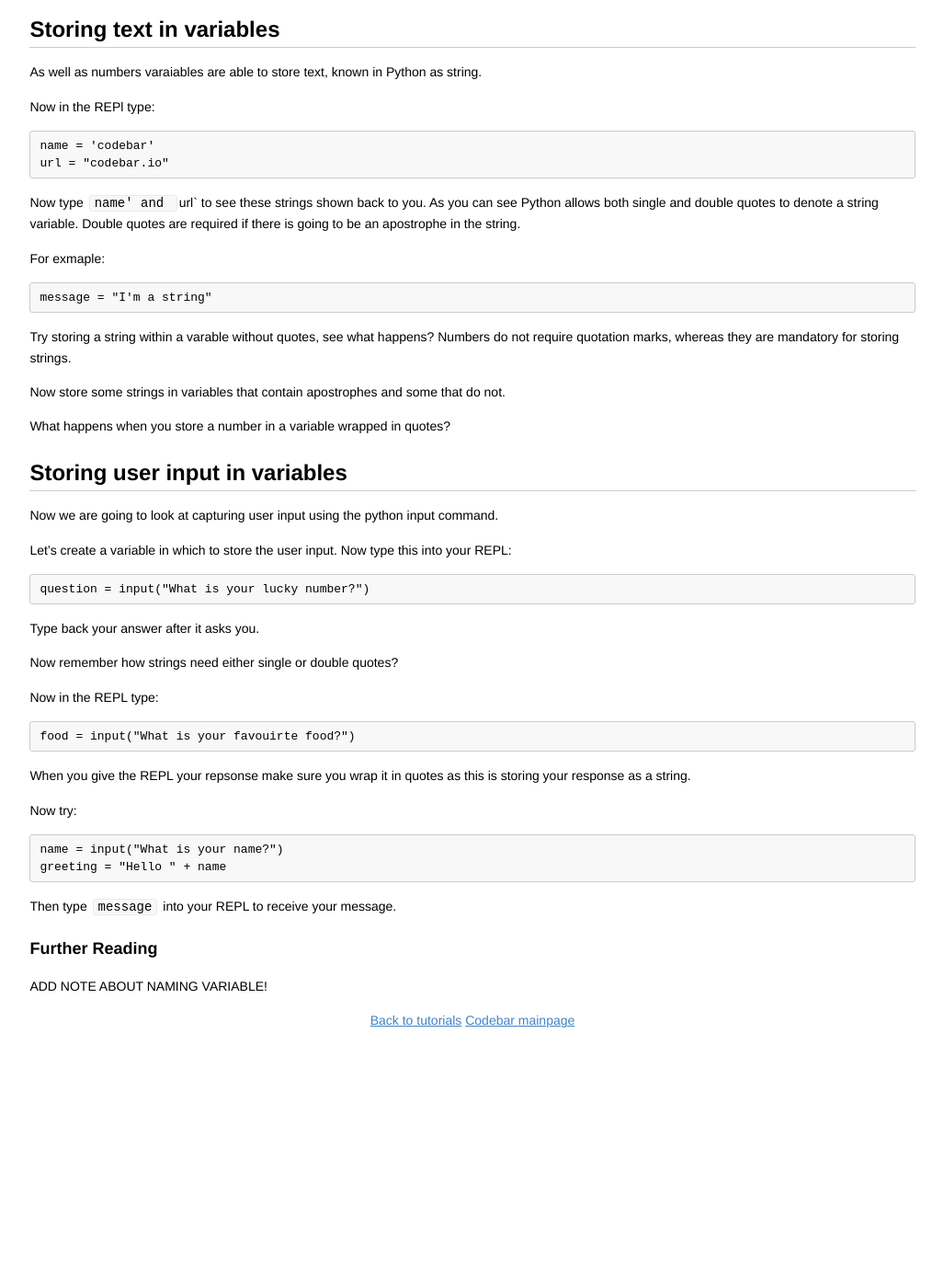
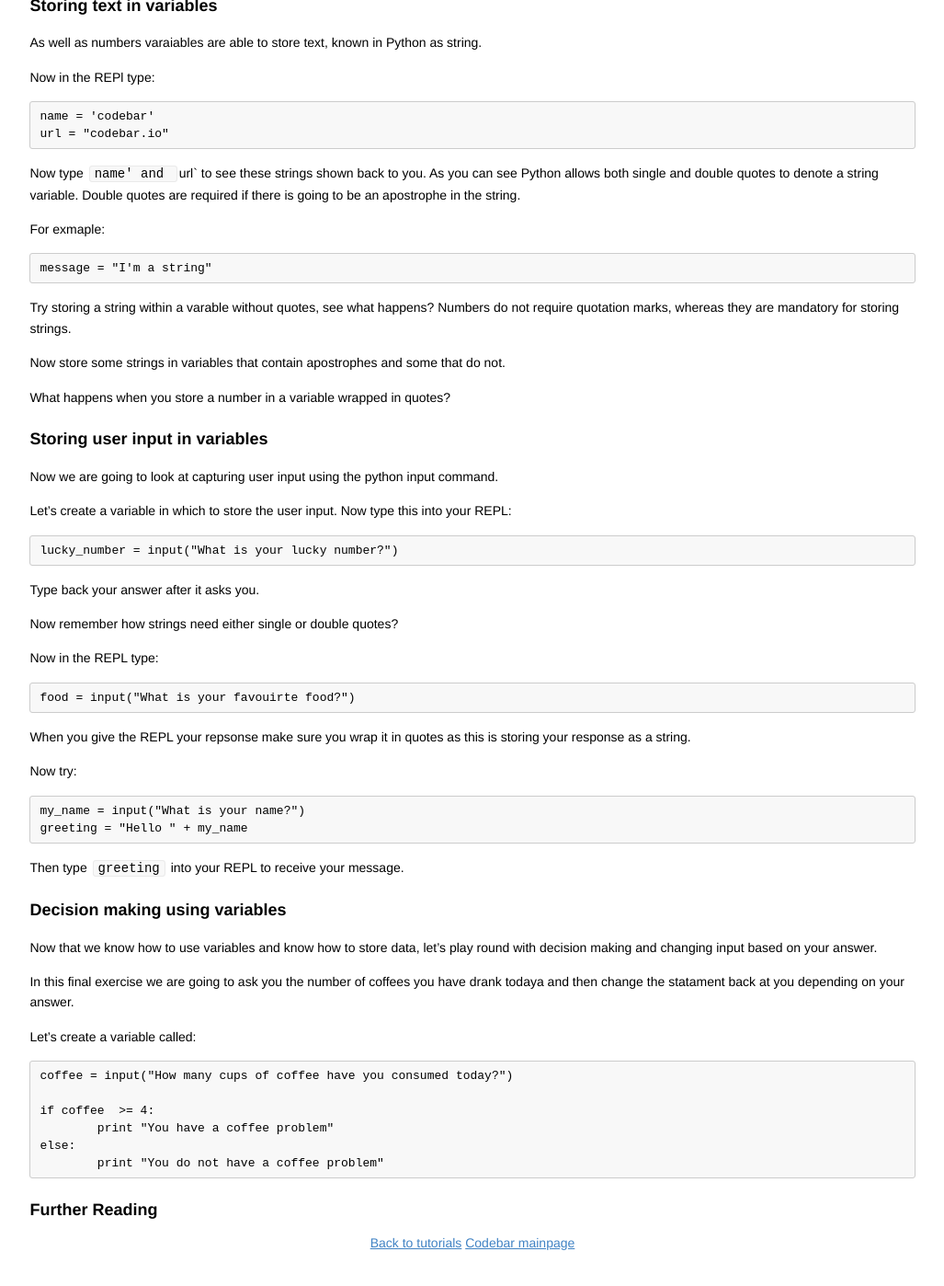
Before and after one commit to codebar/tutorials, a Jekyll site: the page built from python/lesson2/tutorial.md, in a window 1280 px wide and 1400 px high, scrolled down 817 px. Shown: the whole window at 92% size, without its empty margins (126-1153 px from the left). Built offline with Jekyll 4.4.1, drawn with Linux system fonts in a browser that asks for light colours; Markdown is read by kramdown in place of the engine named in the settings; before the commit the page ends 1976 px from its top, so only the background shows below that.

Commit message:
python tutorial conditions for final task

```diff
--- a/python/lesson2/tutorial.md
+++ b/python/lesson2/tutorial.md
@@ -5,7 +5,7 @@ title: Python tutorial 2
 
 In this tutorial we are going to look at variables, user input and decision making.
 
-##Creating a variable
+### Creating a variable
 
 Python allows us to store data in something called variables so that we are able to use this data at a later point. To place an item in a variable we give it a name then set its value.
 
@@ -17,7 +17,7 @@ In this example you have now stored the value `2015` into the variable `year`. S
 
 How about saving your age into a variable or your lucky number? Have a play around with storing numbers into variables. Let us know if you think of something more exciting to store in variables than the year.
 
-##Storing numbers in variables
+### Storing numbers in variables
 
 Now that you are familair with the use of variables, we are able to combine variables with the maths operations we learnt in the previous tutorial.
 
@@ -33,7 +33,7 @@ How much money would a sponsor at codebar spend on pizza if they had 60 students
 
 Along with pizza, students and cost, what oher variables can you think of that could go into this calculation?
 
-##Storing text in variables
+### Storing text in variables
 
 As well as numbers varaiables are able to store text, known in Python as string.
 
@@ -54,13 +54,13 @@ Now store some strings in variables that contain apostrophes and some that do no
 
 What happens when you store a number in a variable wrapped in quotes?
 
-##Storing user input in variables
+### Storing user input in variables
 
 Now we are going to look at capturing user input using the python input command.
 
 Let's create a variable in which to store the user input. Now type this into your REPL:
 
-	question = input("What is your lucky number?")
+	lucky_number = input("What is your lucky number?")
 
 Type back your answer after it asks you.
 
@@ -74,13 +74,26 @@ When you give the REPL your repsonse make sure you wrap it in quotes as this is
 
 Now try:
 
-	name = input("What is your name?")
-	greeting = "Hello " + name
+	my_name = input("What is your name?")
+	greeting = "Hello " + my_name
 
-Then type `message` into your REPL to receive your message.
+Then type `greeting` into your REPL to receive your message.
+
+
+### Decision making using variables
+
+Now that we know how to use variables and know how to store data, let's play round with decision making and changing input based on your answer.
+
+In this final exercise we are going to ask you the number of coffees you have drank todaya and then change the statament back at you depending on your answer.
+
+Let's create a variable called:
+
+	coffee = input("How many cups of coffee have you consumed today?")
+
+	if coffee  >= 4:
+		print "You have a coffee problem"
+	else:
+		print "You do not have a coffee problem"
 
 
 ### Further Reading
-
-
-ADD NOTE ABOUT NAMING VARIABLE!
```
